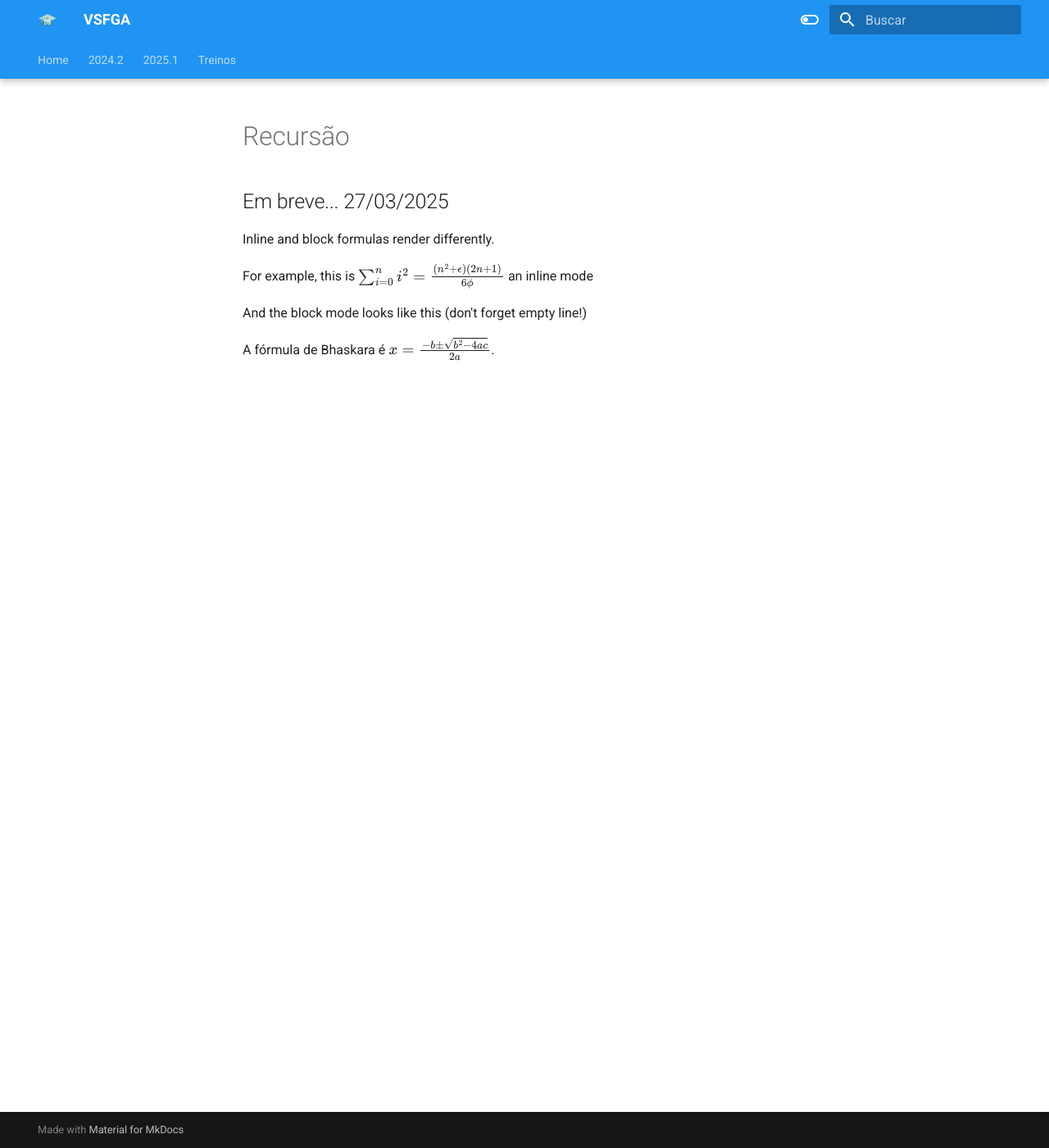
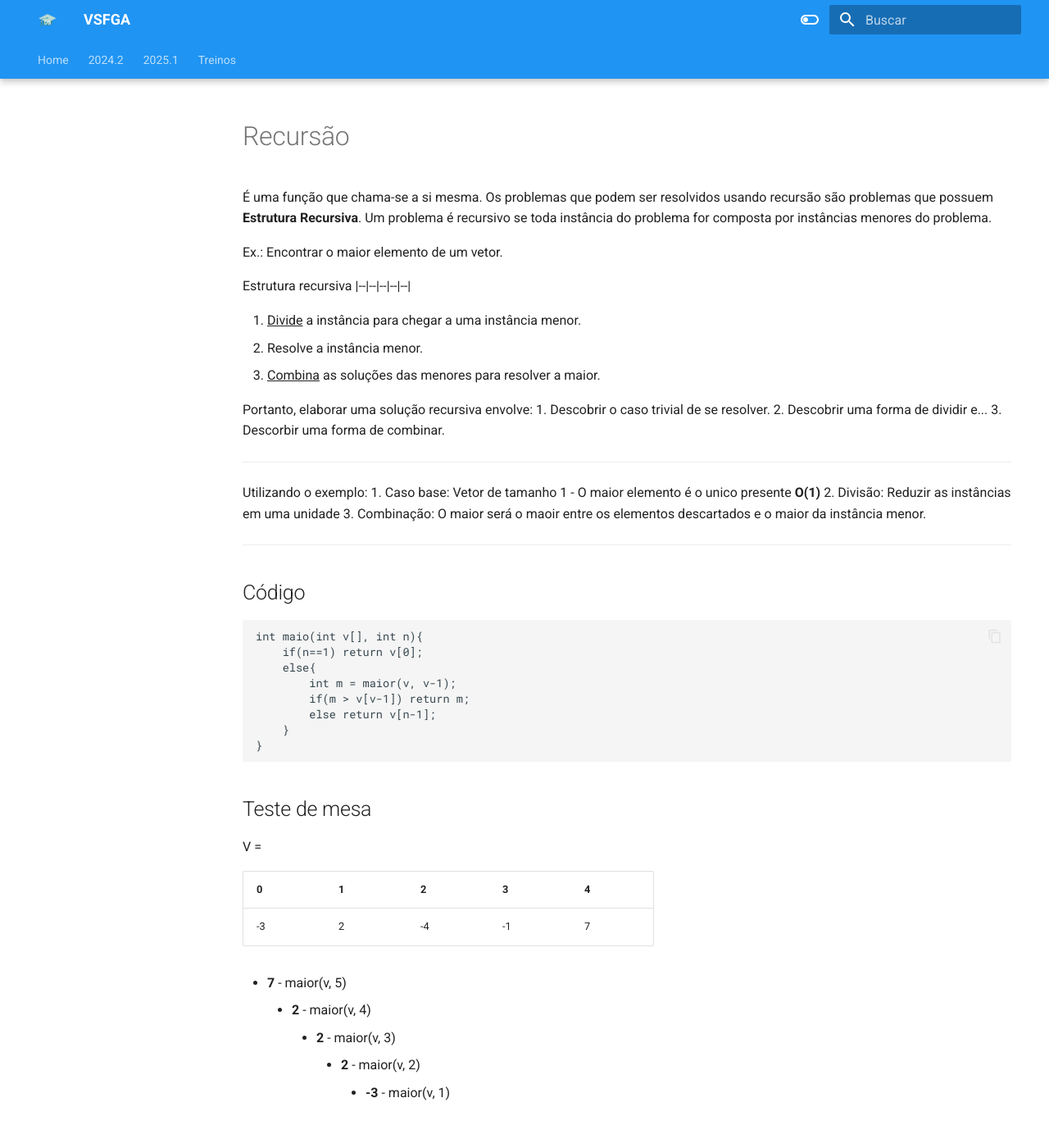
Before and after one commit to Diogo-Barboza/VSFGA, an MkDocs documentation site: the page built from docs/sections/2025.1/EDA1/recursao.md, in a window 1280 px wide and 1400 px high. Shown: the whole window at 82% size. Built offline with MkDocs 1.6.1 and Material for MkDocs 9.7.7, drawn with Linux system fonts in a browser that asks for light colours; some of the changed text lies outside the part shown.

Commit message:
UPDATE: EDA -Recursao

````diff
--- a/docs/sections/2025.1/EDA1/recursao.md
+++ b/docs/sections/2025.1/EDA1/recursao.md
@@ -1,11 +1,73 @@
 # Recursão
-## Em breve... 27/03/2025
 
-Inline and block formulas render differently.
+É uma função que chama-se a si mesma. Os problemas que podem ser resolvidos usando recursão são problemas que possuem **Estrutura Recursiva**. Um problema é recursivo se toda instância do problema for composta por instâncias menores do problema.
 
-For example, this is $\sum_{i=0}^n i^2 = \frac{(n^2+\epsilon)(2n+1)}{6\phi}$
-an inline mode
+Ex.: Encontrar o maior elemento de um vetor.
 
-And the block mode looks like this (don't forget empty line!)
+Estrutura recursiva |--|--|--|--|--|
 
-A fórmula de Bhaskara é $x = \frac{-b \pm \sqrt{b^2 - 4ac}}{2a}$.
+1. <u>Divide</u> a instância para chegar a uma instância menor.
+2. Resolve a instância menor.
+3. <u>Combina</u> as soluções das menores para resolver a maior.
+
+Portanto, elaborar uma solução recursiva envolve:
+1. Descobrir o caso trivial de se resolver.
+2. Descobrir uma forma de dividir e...
+3. Descorbir uma forma de combinar.
+
+---
+
+Utilizando o exemplo:
+1. Caso base: Vetor de tamanho 1
+    - O maior elemento é o unico presente **O(1)**
+2. Divisão: Reduzir as instâncias em uma unidade
+3. Combinação: O maior será o maoir entre os elementos descartados e o maior da instância menor.
+
+---
+
+## Código
+
+```C
+int maio(int v[], int n){
+    if(n==1) return v[0];
+    else{
+        int m = maior(v, v-1);
+        if(m > v[v-1]) return m;
+        else return v[n-1];
+    }
+}
+```
+
+## Teste de mesa
+
+V =
+
+| 0 | 1 | 2 | 3 | 4 |
+|-- |---|---|---|---|
+|-3 | 2 |-4 | -1| 7 |
+
+-  **7** - maior(v, 5)
+    - **2** - maior(v, 4)
+        - **2** - maior(v, 3)
+            - **2** - maior(v, 2)
+                 - **-3** - maior(v, 1)
+
+
+## Exemplo 2
+
+Calcule $a^b$; com $b >= 0$; recursivamente -> $a \cdot a \cdot ... \cdot a; b$ vezes;
+
+1. Caso base: $a^0 = 1$
+2. Divisão: $a^b = a \cdot a^{b-1}$
+3. Combinação = $a \cdot a^{b-1}$
+
+```C
+int exp(int a, int b){
+    if(b==0) return 1;
+    else return a * exp(a, b-1);
+}
+```
+
+- Complexidade:
+1. Tamanho da árvore de recursão
+2. Teorema mestre
````
Also changed, not shown: docs/sections/2025.1/EDA1/ementa.md (+1 -1 lines).
